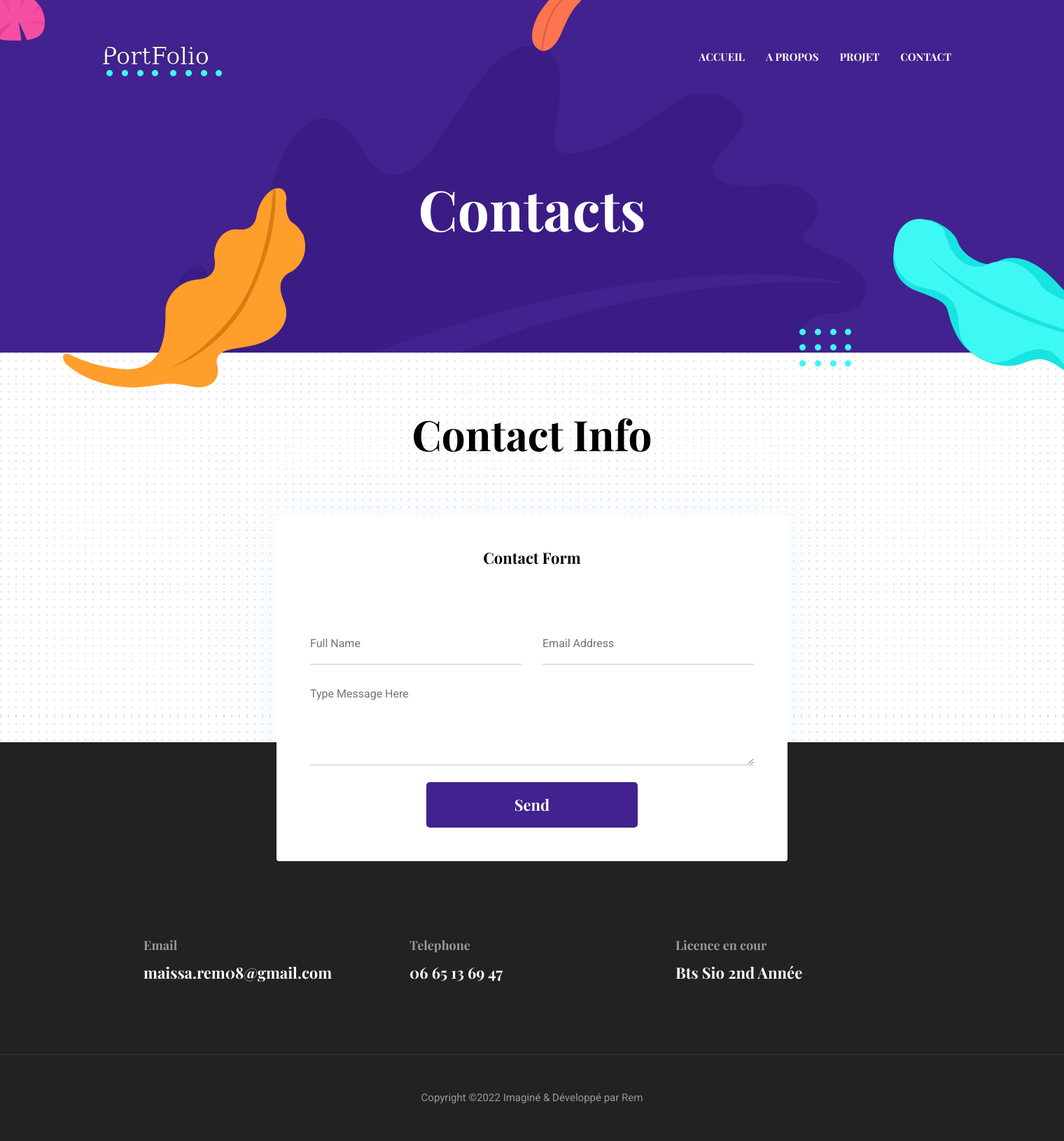
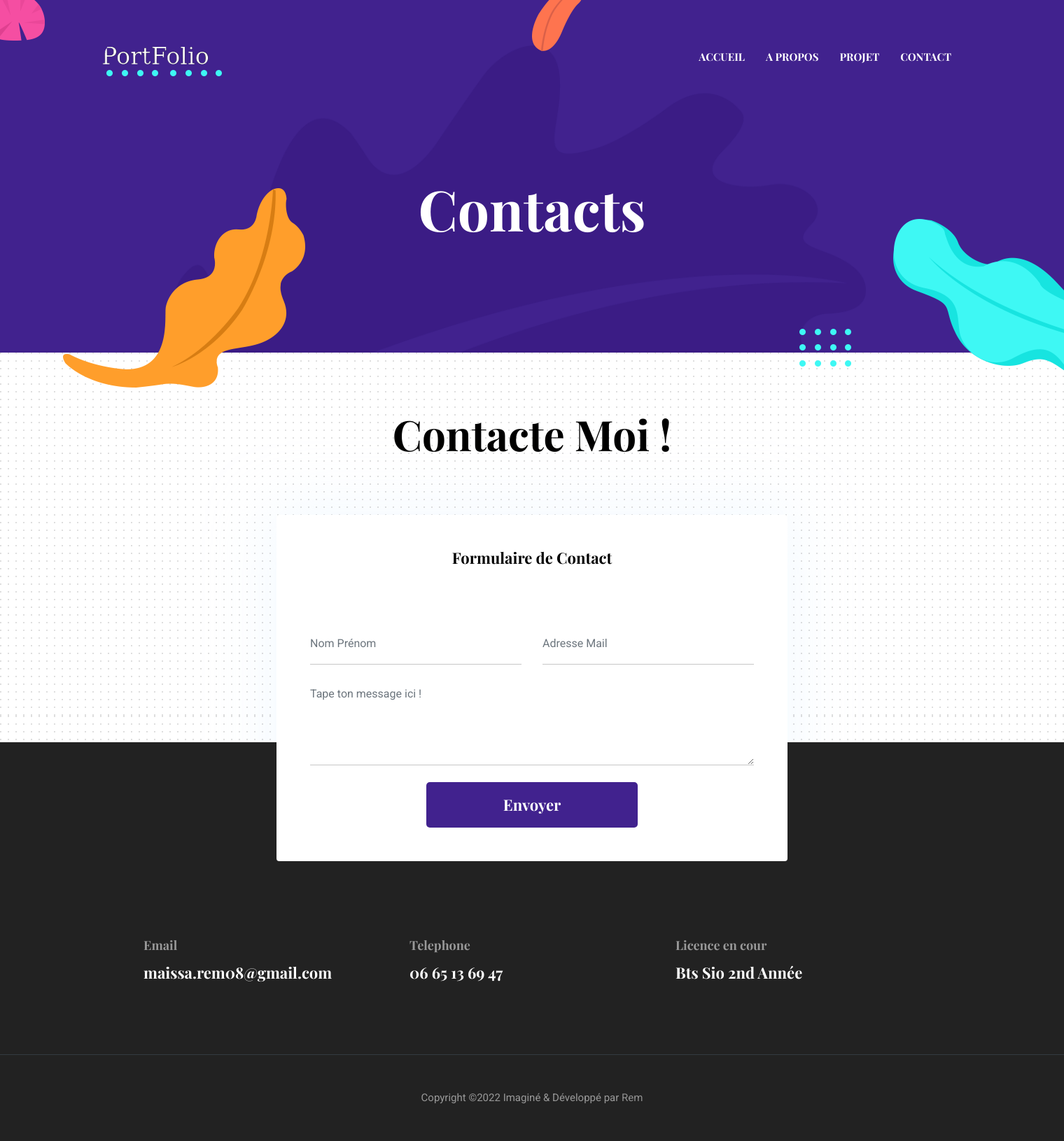
Before and after one commit to xXRem08Xx/PortFolio, a PHP site: page /contact.php in a window 1520 px wide; the page is wider, and only the part inside the window is pictured. Shown: that part at 70% size. Run offline with PHP 8.4, Linux system fonts and the light colour scheme.

Commit message:
Changement de terme en Francais, et ajout d'un texte dans Contact

```diff
--- a/contact.php
+++ b/contact.php
@@ -37,24 +37,24 @@ include_once "header.php";
   <div class="container">
     <div class="row">
       <div class="col-12 text-center">
-        <h2 class="section-title">Contact Info</h2>
+        <h2 class="section-title">Contacte Moi !</h2>
       </div>
       <div class="col-lg-8 mx-auto">
         <div class="bg-white rounded text-center p-5 shadow-down">
-          <h4 class="mb-80">Contact Form</h4>
+          <h4 class="mb-80">Formulaire de Contact</h4>
           <form action="#" class="row">
             <div class="col-md-6">
-              <input type="text" id="name" name="name" placeholder="Full Name" class="form-control px-0 mb-4" required>
+              <input type="text" id="name" name="name" placeholder="Nom Prénom" class="form-control px-0 mb-4" required>
             </div>
             <div class="col-md-6">
-              <input type="email" id="email" name="email" placeholder="Email Address" class="form-control px-0 mb-4" required>
+              <input type="email" id="email" name="email" placeholder="Adresse Mail" class="form-control px-0 mb-4" required>
             </div>
             <div class="col-12">
               <textarea name="message" id="message" class="form-control px-0 mb-4"
-                placeholder="Type Message Here" required></textarea>
+                placeholder="Tape ton message ici !" required></textarea>
             </div>
             <div class="col-lg-6 col-10 mx-auto">
-              <button class="btn btn-primary w-100">send</button>
+              <button class="btn btn-primary w-100">Envoyer</button>
             </div>
           </form>
         </div>
```
Also changed, not shown: about.php (+4 -8 lines), index.php (+4 -4 lines).
